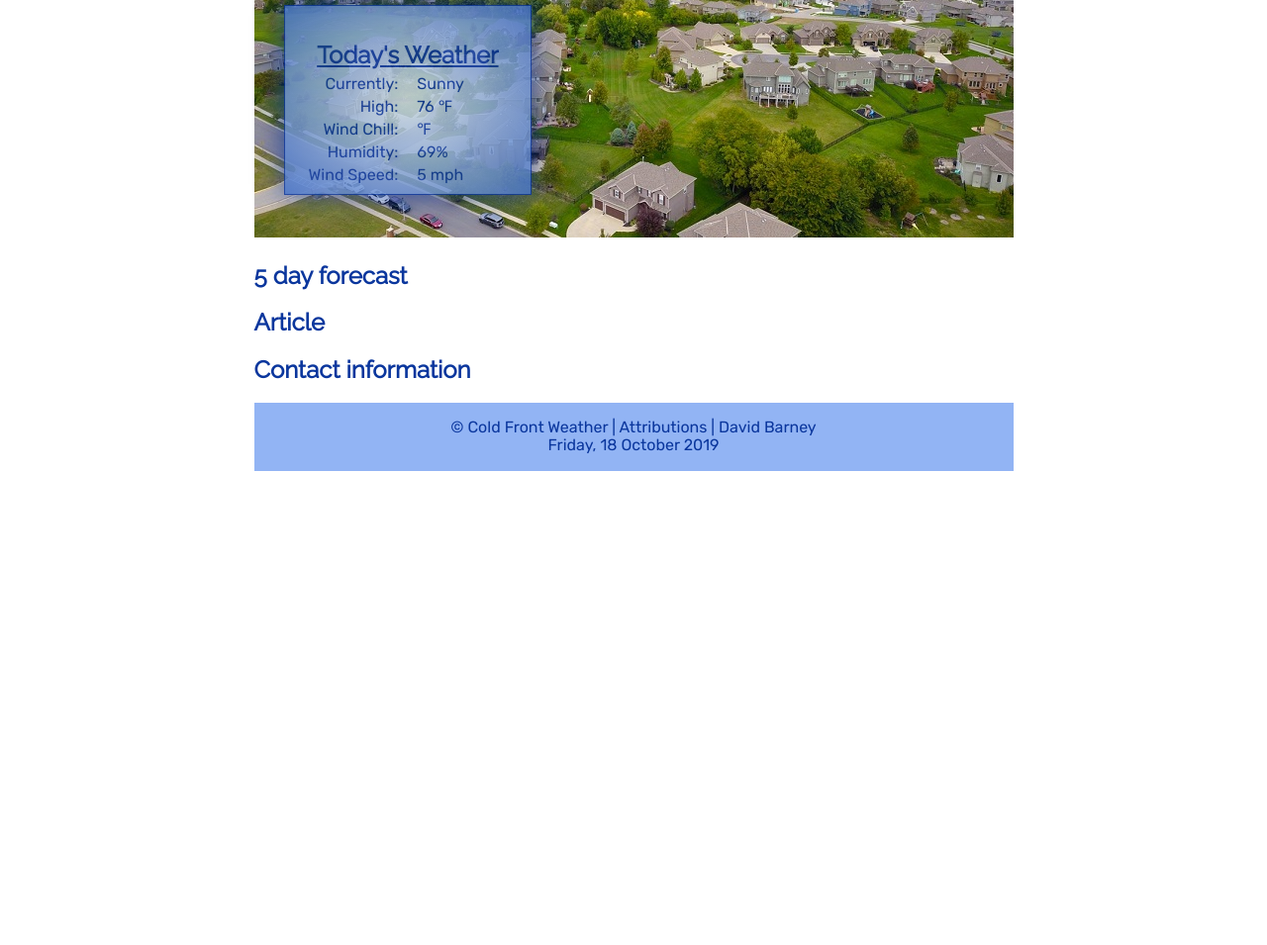
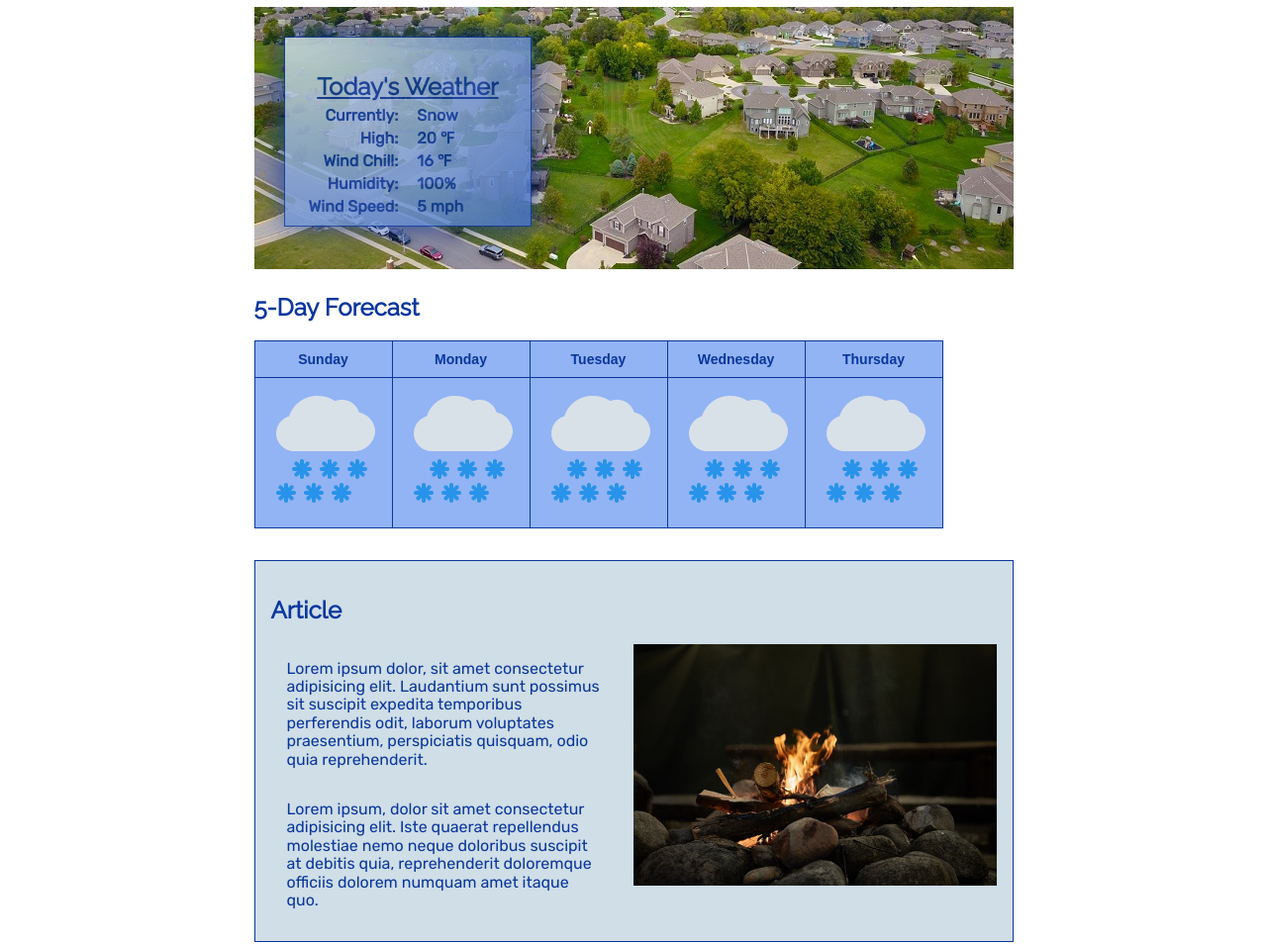
Before and after one commit to rabidjackalope/rabidjackalope.github.io, a plain HTML site: page lesson5/preston-5.html in a window 1280 px wide. Shown: the part 272-1227 px from the top of the page at 99% size. Before the commit the page ends 800 px from the top, so only its background shows below. Drawn offline with Linux system fonts and the light colour scheme.

Commit message:
Added content to the preston town page

```diff
--- a/lesson5/css/large.css
+++ b/lesson5/css/large.css
@@ -2,5 +2,13 @@
     nav li a {
         font-size: 1.3rem;
     }
+    .banner {
+        font-size: 2em;
+        font-weight: bold;
+    }
+
+    .contact img {
+        max-width: 90%;
+    }
 
 }
--- a/lesson5/css/medium.css
+++ b/lesson5/css/medium.css
@@ -37,4 +37,70 @@
         margin-left: 17px;
     }
 
+    .banner {
+        font-size: 1.5em;
     }
+
+    .banner {
+        display: block;
+        padding: 1rem 1rem;
+        background-color: #ffc922;
+        color: black;
+        text-align: center;
+        font-size: 1rem;
+    }
+
+    .forecast {
+        display: block;
+        padding-bottom: 1rem;
+    }
+
+    .weathertable {
+        border-collapse: collapse;
+        border-spacing: 0;
+        background-color: #92b4f4;
+    }
+
+    .weathertable td {
+        font-family: Arial, sans-serif;
+        font-size: 14px;
+        padding: 10px 5px;
+        border-style: solid;
+        border-width: 1px;
+        overflow: hidden;
+        word-break: normal;
+        border-color: #0A369D;
+    }
+
+    .weathertable th {
+        font-family: Arial, sans-serif;
+        font-size: 14px;
+        font-weight: bold;
+        padding: 10px 5px;
+        border-style: solid;
+        border-width: 1px;
+        overflow: hidden;
+        word-break: normal;
+        border-color: #0A369D;
+    }
+
+    .weathertable .cell {
+        text-align: center;
+        vertical-align: top
+    }
+
+    .article img {
+        display: block;
+        float: right;
+        margin-left: 30px;
+        max-width: 50%;
+        height: auto;
+    }
+
+    .map {
+        display: block;
+        max-width: 80%;
+        height: auto;
+    }
+
+}
--- a/lesson5/css/small.css
+++ b/lesson5/css/small.css
@@ -136,7 +136,7 @@ li a.active {
     position: absolute;
     top: 30px;
     left: 30px;
-    background: radial-gradient(#cfdee7, #4472ca);
+    background: radial-gradient(at 0% 0%, #cfdee7, #4472ca);
     border: 1px solid #0A369D;
     padding: 1rem;
     box-shadow: 0 0 30px #0A369D;
@@ -158,6 +158,7 @@ li a.active {
 .weatherstats>div {
     padding: .5rem;
     color: #0A369D;
+    font-weight: 700;
 }
 
 .item1 {
@@ -210,3 +211,32 @@ li a.active {
 .spvalue {
     grid-area: k;
 }
+
+.forecast {
+    display: none;
+}
+
+.article,
+.contact {
+    margin-top: 1rem;
+    margin-bottom: 1rem;
+    border: 1px solid #0A369D;
+    padding: 1rem 1rem;
+    background-color: #cfdee7;
+}
+
+.article img {
+    display: block;
+    margin-left: 30px;
+    max-width: 50%;
+    height: auto;
+}
+
+.map {
+    display: none;
+}
+
+.socialmedia {
+    width: 80%;
+    height: auto;
+}
--- a/lesson5/js/bannerad.js
+++ b/lesson5/js/bannerad.js
@@ -0,0 +1 @@
+new Date().getDay() == 4 ? document.getElementById('bannerAd').innerHTML = "Saturday = Preston Pancakes in the Park!  9:00 a.m. Saturday at the city park pavilion." : null ;
--- a/lesson5/preston-5.html
+++ b/lesson5/preston-5.html
@@ -19,6 +19,10 @@
 </head>
 
 <body>
+	<div class="banner">
+		<span id="bannerAd"></span>
+	</div>
+
 	<header>
 		<picture>
 			<img src="/lesson5/images/iconfinder_weather-rainy-snowy_274761.svg"
@@ -44,32 +48,84 @@
 
 	<main>
 		<div class="herodiv">
-			<img src="/lesson5/images/aerial-architecture-cars-1486785.jpg" alt="Aerial view of a small town with many houses">
+			<img src="/lesson5/images/aerial-architecture-cars-1486785.jpg"
+				alt="Aerial view of a small town with many houses">
 			<section class="weatherstats">
 				<h2 class="item1">Today's Weather</h2>
 				<div class="current">Currently: </div>
-				<div class="cvalue">Sunny</div>
+				<div class="cvalue">Snow</div>
 				<div class="high">High: </div>
-				<div class="hivalue">76 &#8457;</div>
+				<div class="hivalue">20 &#8457;</div>
 				<div class="chill">Wind Chill: </div>
-				<div class="chvalue">&#8457;</div>
+				<div class="chvalue">16 &#8457;</div>
 				<div class="humidity">Humidity: </div>
-				<div class="humvalue">69%</div>
+				<div class="humvalue">100%</div>
 				<div class="speed">Wind Speed: </div>
 				<div class="spvalue">5 mph</div>
 			</section>
 		</div>
 
-		<section>
-			<h2>5 day forecast</h2>
+		<section class="forecast">
+			<h2>5-Day Forecast</h2>
+			<table class="weathertable">
+				<tr>
+					<th class="cell">Sunday</th>
+					<th class="cell">Monday</th>
+					<th class="cell">Tuesday</th>
+					<th class="cell">Wednesday</th>
+					<th class="cell">Thursday</th>
+				</tr>
+				<tr>
+					<td class="cell"><img
+							src="/lesson5/images/iconfinder_Winter_season_cold_snow_ice_cloud_weather_4908712 (2).png"
+							alt="cloud with snow falling"></td>
+					<td class="cell"><img
+							src="/lesson5/images/iconfinder_Winter_season_cold_snow_ice_cloud_weather_4908712 (2).png"
+							alt="cloud with snow falling"></td>
+					<td class="cell"><img
+							src="/lesson5/images/iconfinder_Winter_season_cold_snow_ice_cloud_weather_4908712 (2).png"
+							alt="cloud with snow falling"></td>
+					<td class="cell"><img
+							src="/lesson5/images/iconfinder_Winter_season_cold_snow_ice_cloud_weather_4908712 (2).png"
+							alt="cloud with snow falling"></td>
+					<td class="cell"><img
+							src="/lesson5/images/iconfinder_Winter_season_cold_snow_ice_cloud_weather_4908712 (2).png"
+							alt="cloud with snow falling"></td>
+				</tr>
+			</table>
 		</section>
 
-		<section>
+		<section class="article">
 			<h2>Article</h2>
+			<img src="/lesson5/images/bonfire-burn-campfire-2235874.jpg"
+				alt="burning campfire at night">
+			<p>Lorem ipsum dolor, sit amet consectetur adipisicing elit. Laudantium sunt possimus
+				sit suscipit expedita temporibus perferendis odit, laborum voluptates praesentium,
+				perspiciatis quisquam, odio quia reprehenderit.</p>
+			<p>Lorem ipsum, dolor sit amet consectetur adipisicing elit. Iste quaerat repellendus
+				molestiae nemo neque doloribus suscipit at debitis quia, reprehenderit doloremque
+				officiis dolorem numquam amet itaque quo.</p>
+
 		</section>
 
-		<section>
+		<section class="contact">
 			<h2>Contact information</h2>
+			<img class="map" src="/lesson5/images/map-of-soda-springs(1).png"
+				alt="Map of downtown Soda Springs with the business address pinned.">
+			<br>Cold Front Weather</br>
+			144 S Main St Soda Springs, ID 83276</p>
+			<div class="socialmedia">
+				<a href="https://www.instagram.com" target="_blank"><img
+						src="/lesson5/images/instagram.png" alt="instagram icon"></a>
+				<a href="https://www.facebook.com" target="_blank"><img
+						src="/lesson5/images/facebook.png" alt="facebook icon"></a>
+				<a href="https://www.pintrest.com" target="_blank"><img
+						src="/lesson5/images/pinterest.png" alt="pintrest icon"></a>
+				<a href="https://www.twitter.com" target="_blank"><img
+						src="/lesson5/images/twitter.png" alt="twitter icon"></a>
+				<a href="https://www.youtube.com" target="_blank"><img
+						src="/lesson5/images/youtube.png" alt="youtubefacebook icon"></a>
+			</div>
 		</section>
 	</main>
 
@@ -84,6 +140,7 @@
 	<script src="/lesson5/js/currentyear.js"></script>
 	<script src="/lesson5/js/date.js"></script>
 	<script src="/lesson5/js/toggleMenu.js"></script>
+	<script src="/lesson5/js/bannerAd.js"></script>
 
 </body>
 
```
Also changed, not shown: lesson5/images/bonfire-burn-campfire-2235874.jpg (added), lesson5/images/facebook.png (added), lesson5/images/iconfinder_Winter_season_cold_snow_ice_cloud_weather_4908712 (2).png (added), lesson5/images/instagram.png (added), lesson5/images/map-of-soda-springs(1).PNG (added), lesson5/images/map-of-soda-springs.png (added), lesson5/images/pinterest.png (added), lesson5/images/twitter.png (added), lesson5/images/youtube.png (added). Lines whose indentation alone changed are shown as unchanged.
